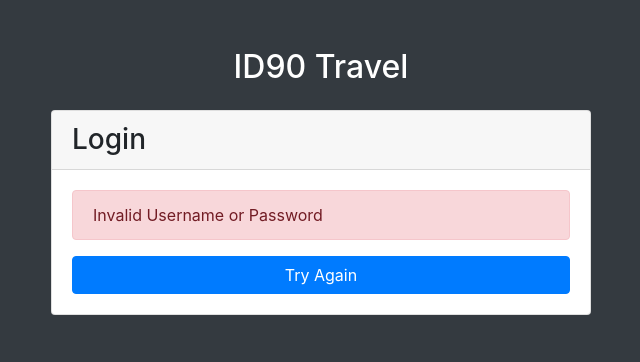
After one commit to jedi4z/id90, a PHP site: template src/Template/login_error.php in a window 1280 px wide. The commit adds this page. Shown: the top 362 px of the page, without its empty margins (319-959 px from the left). Run offline with PHP 8.4, Linux system fonts and the light colour scheme; the template is opened without the code that fills it, so the values that code supplies are empty.

Commit message:
Add error login view

```diff
--- a/src/Controller/AppController.php
+++ b/src/Controller/AppController.php
@@ -20,10 +20,7 @@ abstract class AppController
         return new ID90ApiClient();
     }
 
-    /**
-     * Execute before render functions.
-     */
-    protected function beforeRender()
+    protected function loginRequired()
     {
         $checkLogin = new CheckLogin();
 
--- a/src/Controller/RenderHotelSearcher.php
+++ b/src/Controller/RenderHotelSearcherAction.php
@@ -2,20 +2,20 @@
 
 namespace ID90\Controller;
 
+use ID90\Http\View;
 use ID90\Http\Request;
-use ID90\Http\View;
 
 /**
  * Class SearchHotelAction
  */
-final class RenderHotelSearcher extends AppController
+final class RenderHotelSearcherAction extends AppController
 {
     /**
      * @param Request $request
      */
     public function __invoke(Request $request)
     {
-        $this->beforeRender();
+        $this->loginRequired();
 
         $view = new View('hotels');
         $view->render();
--- a/src/Http/Middleware/CheckLogin.php
+++ b/src/Http/Middleware/CheckLogin.php
@@ -12,7 +12,9 @@ final class CheckLogin implements IMiddleware
      */
     public function beforeRender()
     {
-        if (session_status() !== PHP_SESSION_ACTIVE || session_id() === '') {
+        session_start();
+
+        if (!(isset($_SESSION['id']) && $_SESSION['id'] != '')) {
             header('Location: /');
         }
     }
--- a/src/Route/routes.php
+++ b/src/Route/routes.php
@@ -1,8 +1,9 @@
 <?php
 
 use ID90\Controller\LoginAction;
-use ID90\Controller\RenderHotelSearcher;
+use ID90\Controller\RenderHotelSearcherAction;
 use ID90\Controller\RenderLoginFormAction;
+use ID90\Controller\RenderLoginErrorAction;
 use ID90\Http\Request;
 use ID90\Http\Router;
 
@@ -11,4 +12,5 @@ $router = new Router($request);
 
 $router->get('', new RenderLoginFormAction());
 $router->post('/login', new LoginAction());
-$router->get('/hotels', new RenderHotelSearcher());
+$router->get('/login/error', new RenderLoginErrorAction());
+$router->get('/hotels', new RenderHotelSearcherAction());
--- /dev/null
+++ b/src/Template/login_error.php
@@ -0,0 +1,30 @@
+<!doctype html>
+<html lang="es">
+
+<?php include_once 'snippets/head.php' ?>
+
+<body class="bg-dark">
+    <div class="container py-5">
+        <div class="row">
+            <div class="col-md-12">
+                <h2 class="text-center text-white mb-4">ID90 Travel</h2>
+                <div class="row">
+                    <div class="col-md-6 mx-auto">
+                        <div class="card">
+                            <div class="card-header">
+                                <h3 class="mb-0">Login</h3>
+                            </div>
+                            <div class="card-body">
+                                <div class="alert alert-danger">Invalid Username or Password</div>
+                                <a href="/" class="btn btn-primary btn-block btn-md">Try Again</a>
+                            </div>
+                        </div>
+                    </div>
+                </div>
+            </div>
+        </div>
+    </div>
+</body>
+
+<?php include_once 'snippets/scripts.php' ?>
+</html>
```
Also changed, not shown: src/Controller/LoginAction.php (+2 -6 lines), src/Controller/RenderLoginErrorAction.php (added, +21 -0 lines).
